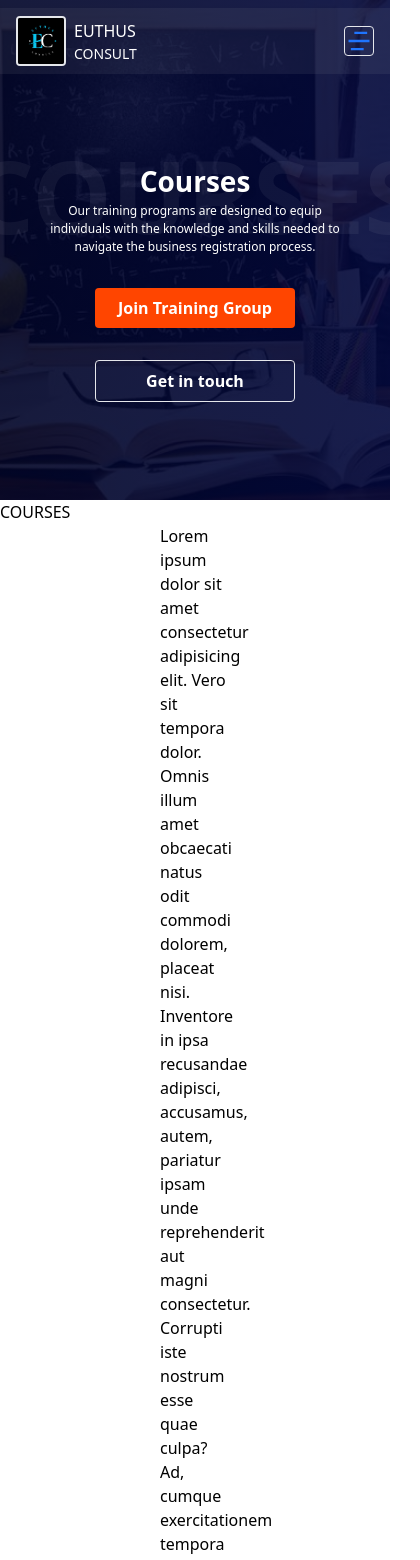
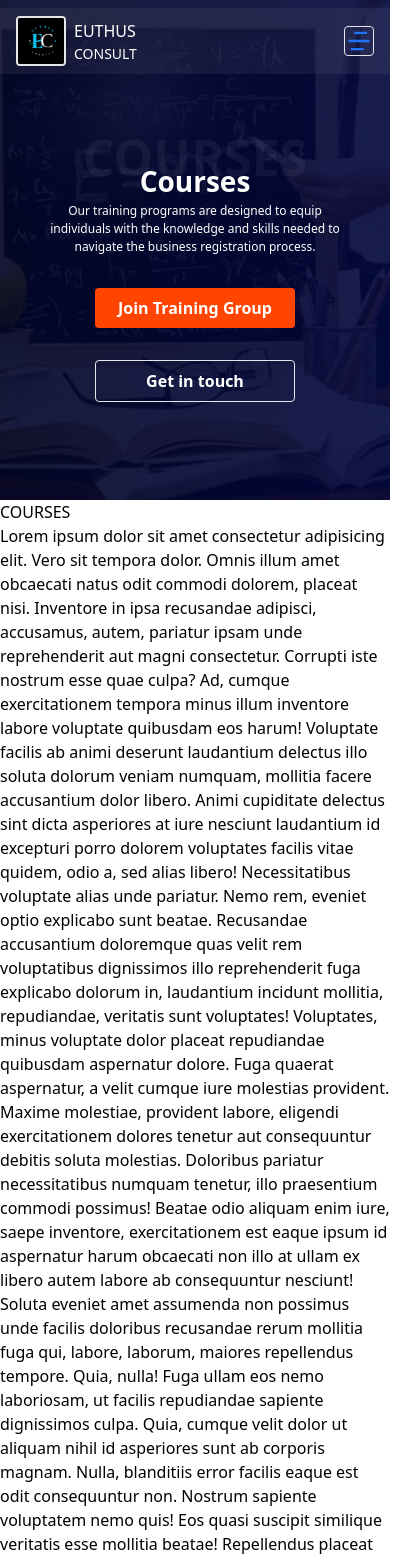
Before and after one commit to StivinTaesoo/euthus-consult, a Next.js app: page /courses in a window 390 px wide. Shown: the top 1560 px of the page, 420 px wide, since content can reach past the window. Built offline with nearby package versions, Linux system fonts and the light colour scheme.

Commit message:
Corrections on the responsiveness

```diff
--- a/app/contact/page.tsx
+++ b/app/contact/page.tsx
@@ -2,11 +2,11 @@ export default function Contact() {
     return (
         <div className="">
             <div
-                className={`w-full h-[500px]  bg-cover bg-center relative md:h-[600px]`}
+                className={`w-full h-[400px]  bg-cover bg-center relative md:h-[600px]`}
                 style={{ backgroundImage: `url(./images/image-11.jpeg)` }}
             >
                 <div className="w-full h-full bg-transGrey absolute top-0 flex flex-col  items-center justify-center ">
-                    <div className="absolute opacity-5 top-[120px] z-[1] text-white font-bold text-[100px] text-center uppercase ">
+                    <div className="absolute opacity-5 top-[120px] z-[1] text-white font-bold text-[50px] md:text-[100px] text-center uppercase ">
                         Get In Touch
                     </div>
                     <div className="absolute top-40 z-20 flex flex-col items-center justify-center text-center ">
@@ -15,7 +15,7 @@ export default function Contact() {
                             Get In Touch
                         </h1>
                         <p className="text-white max-w-[300px] text-[12px] md:text-[18px] md:max-w-[500px]">
-                            We can reach out to us for more information and
+                            You can reach out to us for more information and
                             enquiries
                         </p>
                         <div className="flex flex-col gap-x-4 md:flex-row">
--- a/app/courses/page.tsx
+++ b/app/courses/page.tsx
@@ -9,7 +9,7 @@ export default function Courses() {
                 imgSrc="./images/image-5.jpeg"
             />
             <h1>COURSES</h1>
-            <div className="px-40">
+            <div className="">
                 Lorem ipsum dolor sit amet consectetur adipisicing elit. Vero
                 sit tempora dolor. Omnis illum amet obcaecati natus odit commodi
                 dolorem, placeat nisi. Inventore in ipsa recusandae adipisci,
--- a/components/HeroForPages.tsx
+++ b/components/HeroForPages.tsx
@@ -11,7 +11,7 @@ export default function HeroForPages({ title, descText, imgSrc }: Props) {
                 style={{ backgroundImage: `url(${imgSrc})` }}
             >
                 <div className="w-full h-full bg-transGrey absolute top-0 flex flex-col  items-center justify-center ">
-                    <div className="absolute opacity-5 top-[120px] z-[1] text-white font-bold text-[100px] text-center uppercase ">
+                    <div className="absolute opacity-5 top-[120px] z-[1] text-white font-bold text-[50px] md:text-[100px] text-center uppercase ">
                         {title}
                     </div>
                     <div className="absolute top-40 z-20 flex flex-col items-center justify-center text-center ">
```
